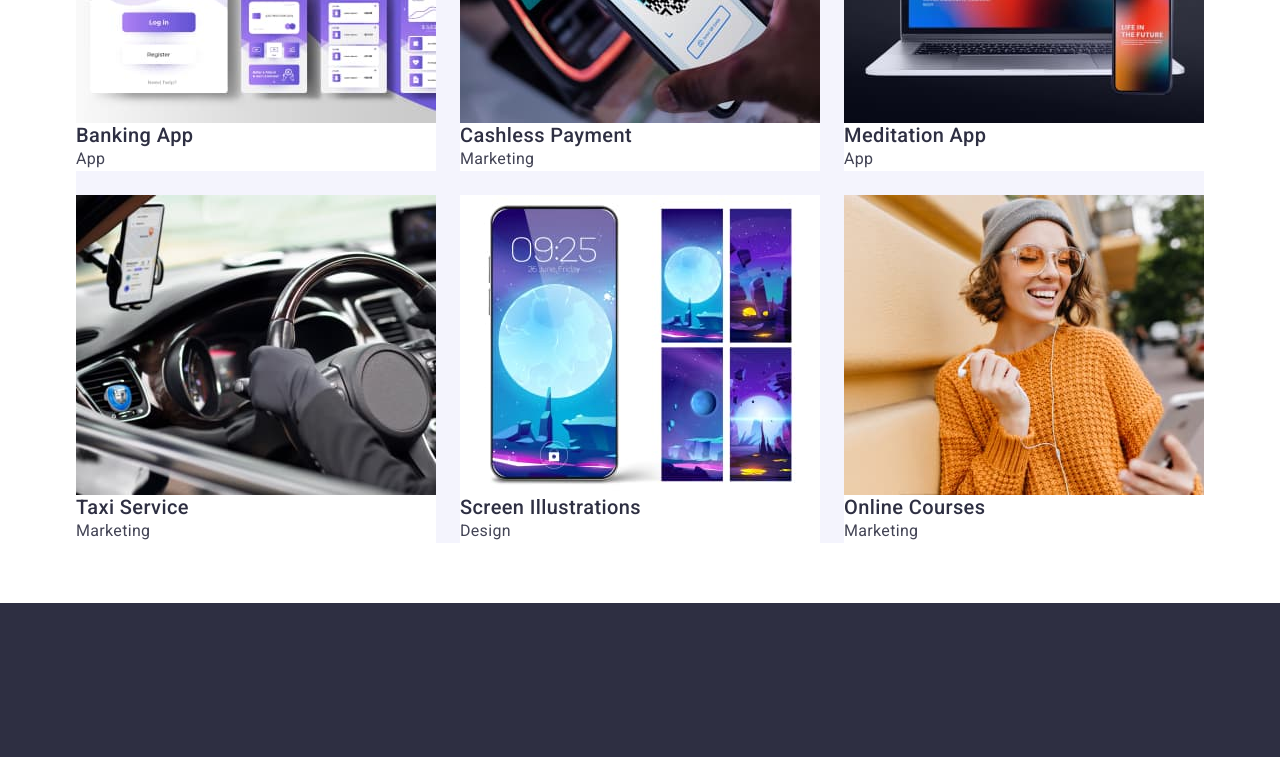
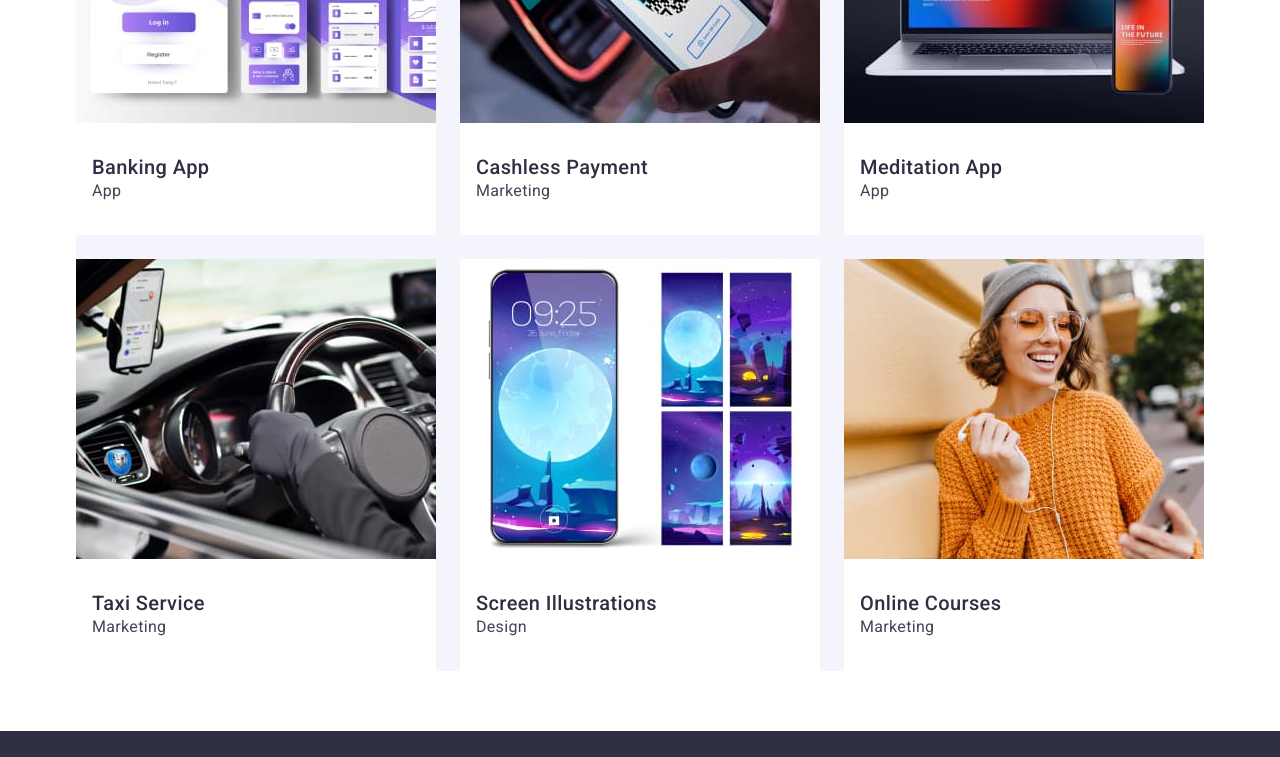
Before and after one commit to oksana-posokhova/goit-markup-hw-06, a plain HTML site: page index.html in a window 1280 px wide. Shown: the part 2210-2967 px from the top of the page. Drawn offline with nearby package versions, Linux system fonts and the light colour scheme.

Commit message:
seven commet

```diff
--- a/css/styles.css
+++ b/css/styles.css
@@ -241,6 +241,9 @@ border-radius: 0 0 4px 4px;
     padding-top: 60px;
     padding-bottom: 60px;
 }
+.portfol {
+    padding: 32px 16px;
+}
 .our-portfolio-list {
     font-family: "Roboto", sans-serif;
         font-weight: 700;
--- a/index.html
+++ b/index.html
@@ -127,33 +127,45 @@
             <ul class="our-portfolio">
                 <li class="our-portfolio-item">
                     <img src="./images/banking-app.jpg" alt="Banking App" width="360" height="300" />
+                    <div class="portfol">
                     <h3 class="our-portfolio-list-title">Banking App</h3>
                     <p class="our-portfolio-list-text">App</p>
+                    </div>
                 </li>
                 <li class="our-portfolio-item">
                     <img src="./images/cashless-payment.jpg" alt="Cashless Payment" width="360" height="300" />
+                    <div class="portfol">
                     <h3 class="our-portfolio-list-title">Cashless Payment</h3>
                     <p class="our-portfolio-list-text">Marketing</p>
+                    </div>
                 </li>
                 <li class="our-portfolio-item">
                     <img src="./images/meditation-app.jpg" alt="Meditation App" width="360" height="300" />
+                <div class="portfol">
                     <h3 class="our-portfolio-list-title">Meditation App</h3>
                     <p class="our-portfolio-list-text">App</p>
+               </div>
                 </li>
                 <li class="our-portfolio-item">
                     <img src="./images/taxi-service.jpg" alt="Taxi Service" width="360" height="300" />
+                    <div class="portfol">
                     <h3 class="our-portfolio-list-title">Taxi Service</h3>
                     <p class="our-portfolio-list-text">Marketing</p>
+                </div>
                 </li>
                 <li class="our-portfolio-item">
                     <img src="./images/scree-illustrations.jpg" alt="Screen Illustrations" width="360" height="300" />
+                    <div class="portfol">
                     <h3 class="our-portfolio-list-title">Screen Illustrations</h3>
                     <p class="our-portfolio-list-text">Design</p>
+                    </div>
                 </li>
                 <li class="our-portfolio-item">
                     <img src="./images/online-courses.jpg" alt="Online Courses" width="360" height="300" />
+                <div class="portfol">
                     <h3 class="our-portfolio-list-title">Online Courses</h3>
                     <p class="our-portfolio-list-text">Marketing</p>
+                </div>
                 </li>
             </ul>
             </div>
```
